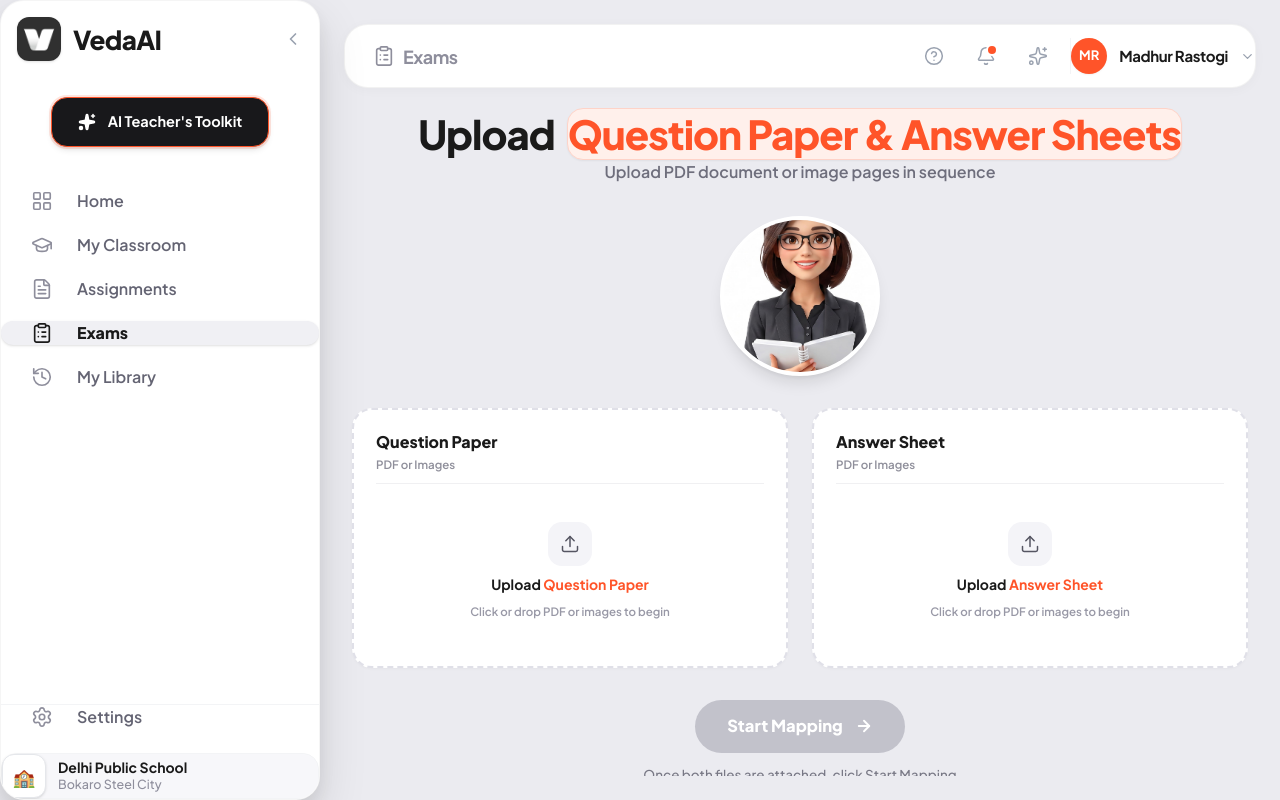
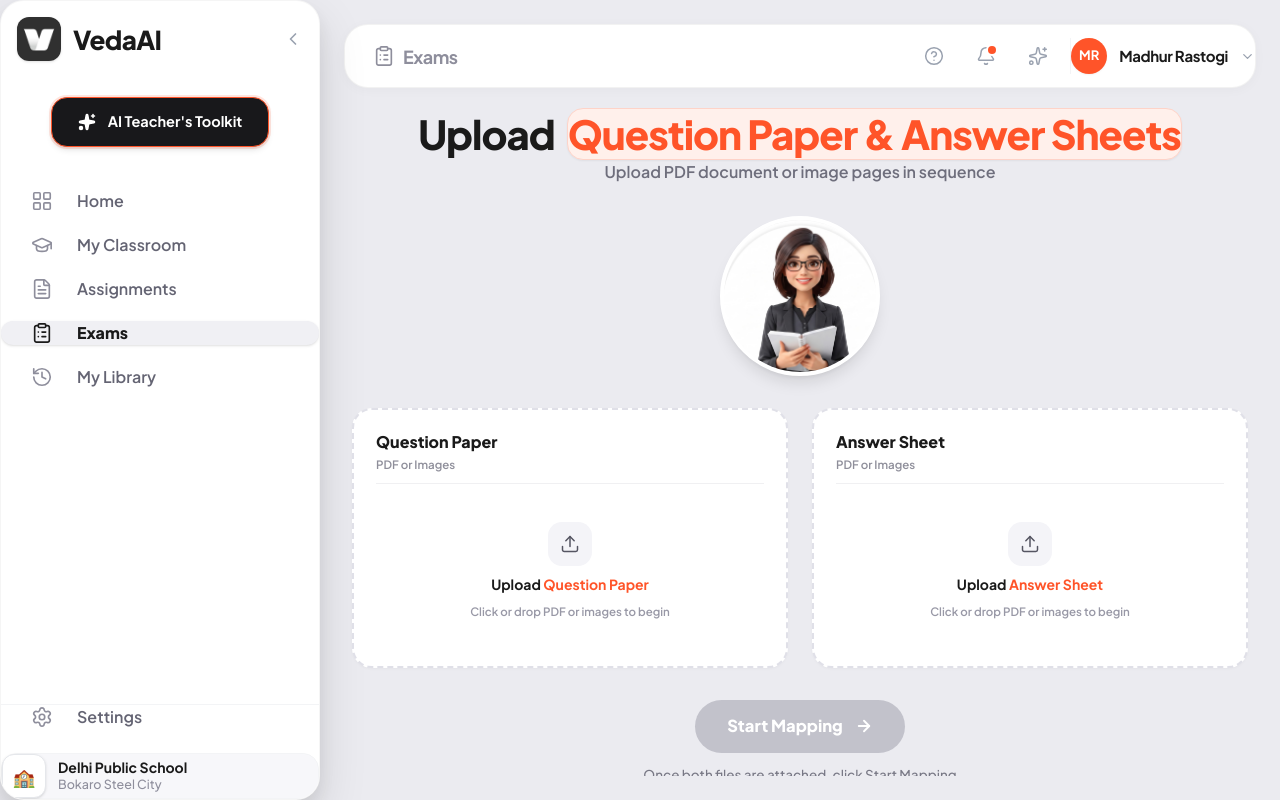
Before and after one commit to VeerM777/Veda-AI-assignment, a Next.js app: page / in a window 1280 px wide. Built offline with nearby package versions, Linux system fonts and the light colour scheme.

Commit message:
Fix teacher avatar image centering and top hair padding inside circle

```diff
--- a/src/components/upload/UploadSection.tsx
+++ b/src/components/upload/UploadSection.tsx
@@ -56,7 +56,7 @@
             <img
               src="/Teacher_holding_book_2K_202608262351.jpeg"
               alt="Teacher Assistant"
-              className="w-[170%] h-[170%] max-w-none object-cover scale-110"
+              className="w-full h-full object-cover object-center transform scale-125 translate-y-1.5"
             />
           </div>
         </div>
```
